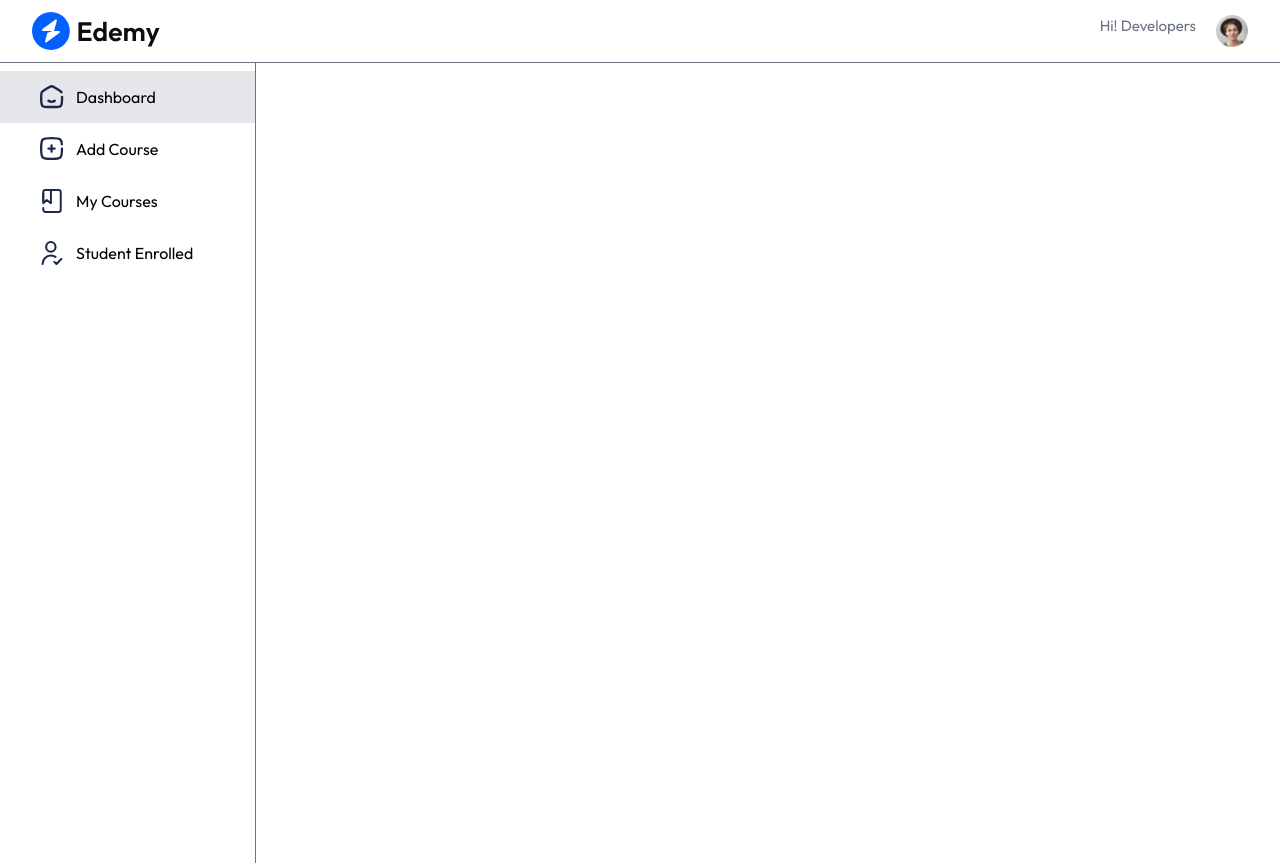
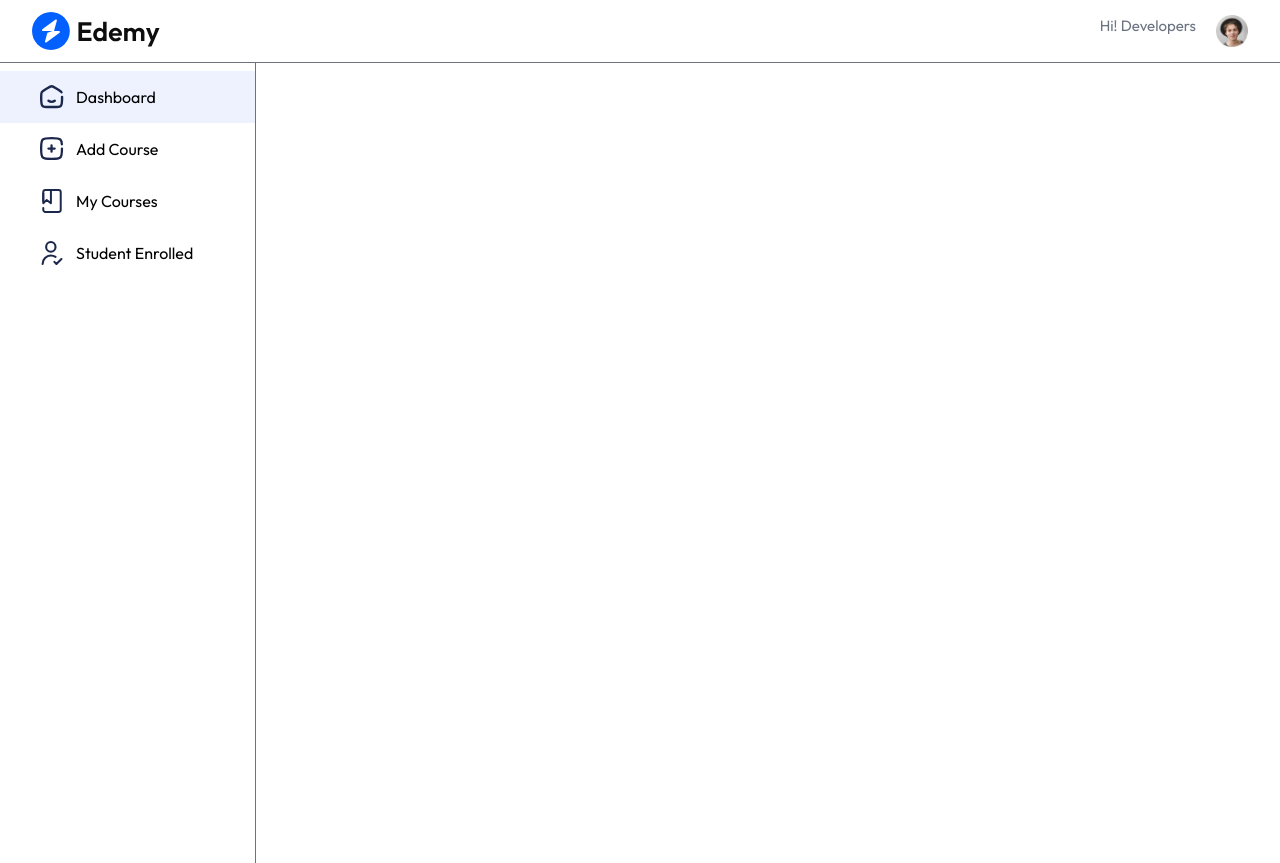
Before and after one commit to sakibdeveloper999/LMS-Project, a React (Vite) app in the folder client/: page /educator in a window 1280 px wide. Built offline with nearby package versions, Linux system fonts and the light colour scheme; no server answers.

Commit message:
fix: update active menu item styling in Sidebar component

```diff
--- a/client/src/components/educator/Sidebar.jsx
+++ b/client/src/components/educator/Sidebar.jsx
@@ -24,7 +24,7 @@ const Sidebar=()=>{
          key={item.name}
          end={item.path === '/educator'}
          className={({ isActive }) =>
-           `flex items-center md:flex-row flex-col md:justify-start justify-center py-3.5 md:px-10 gap-3 ${isActive ? 'bg-gray-200' : ''}`
+           `flex items-center md:flex-row flex-col md:justify-start justify-center py-3.5 md:px-10 gap-3 ${isActive ? 'bg-indigo-50 border-r[6px] border-r-indigo-500/90' : ''}`
          }
         >
           <img src={item.icon} alt='icon' className='w-6 h-6' />
```
